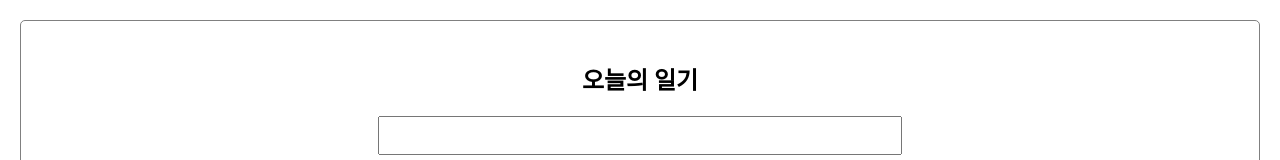
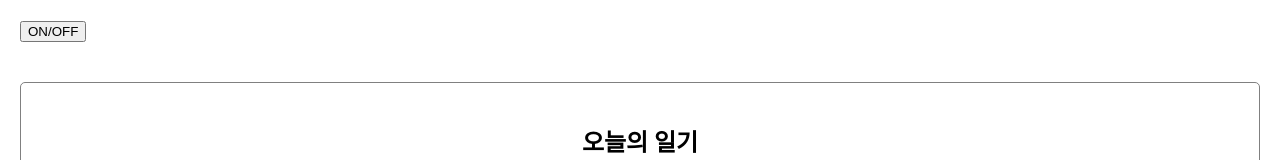
Before and after one commit to seonyoung53/simple_diary, a React (Create React App) app: page / in a window 1280 px wide. Shown: the top 160 px of the page. Built offline with nearby package versions, Linux system fonts and the light colour scheme.

Commit message:
#4 LifeCycle 알아보기

```diff
--- a/src/App.js
+++ b/src/App.js
@@ -2,12 +2,12 @@
 import "./App.css";
 import DiaryEditor from "./DiaryEditor";
 import DiaryList from "./DiaryList";
+import Lifecycle from "./Lifecycle";
 
-function App() {
+const App = () => {
   const [data, setData] = useState([]); // 배열이 초기값
 
   const dataId = useRef(0); // id의 기준이 되는 상수를 useRef사용해서 만들어줌
-
   const onCreate = (author, content, emotion) => {
     const created_date = new Date().getTime();
     const newItem = {
@@ -36,10 +36,11 @@
 
   return (
     <div className="App">
+      <Lifecycle />
       <DiaryEditor onCreate={onCreate} />
       <DiaryList onEdit={onEdit} onRemove={onRemove} diaryList={data} />
     </div>
   );
-}
+};
 
 export default App;
--- /dev/null
+++ b/src/Lifecycle.js
@@ -0,0 +1,27 @@
+import React, { useEffect, useState } from "react";
+
+const UnmountTest = () => {
+  useEffect(() => {
+    console.log("Mount!");
+    return () => {
+      // Unmount 시점에 실행되게 됨
+      console.log("Unmount!");
+    };
+  }, []);
+  return <div>Unmount Testing Component</div>;
+};
+
+const Lifecycle = () => {
+  const [isVisible, setIsVisible] = useState(false);
+  const toggle = () => setIsVisible(!isVisible);
+
+  return (
+    <div style={{ padding: 20 }}>
+      <button onClick={toggle}>ON/OFF</button>
+      {isVisible && <UnmountTest />}
+    </div>
+  );
+};
+// 단락 회로 평가
+
+export default Lifecycle;
```
